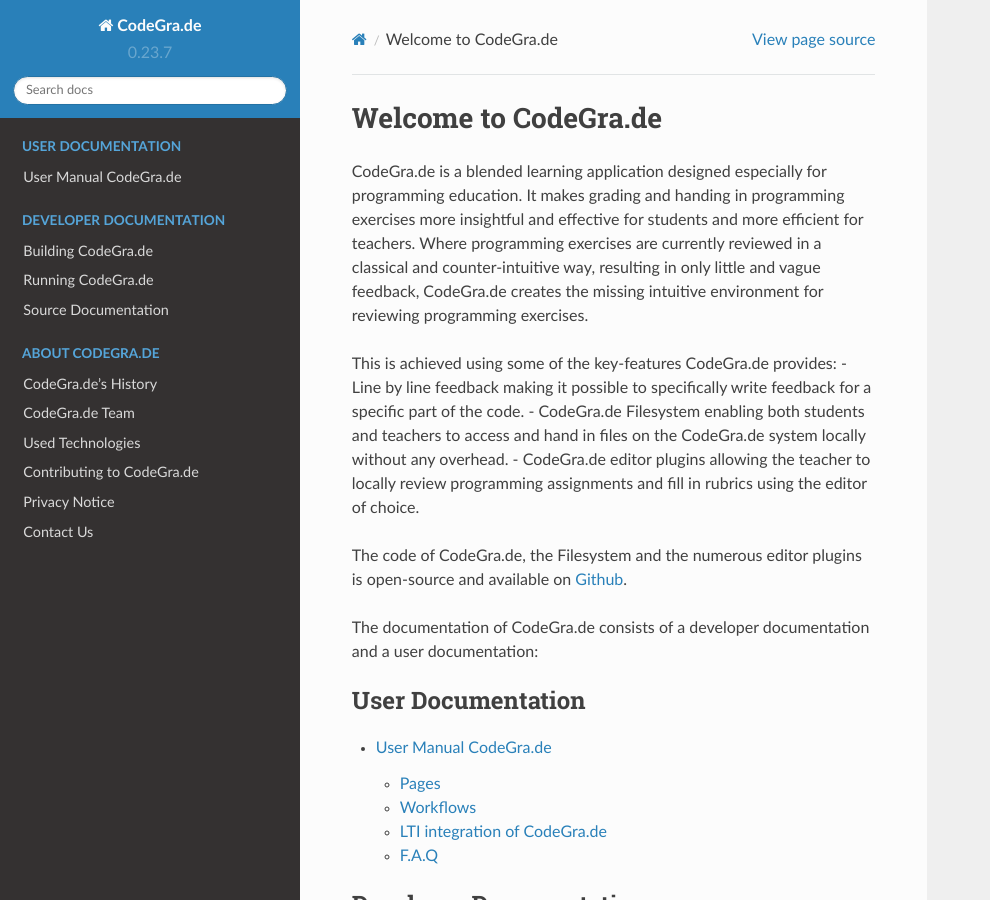
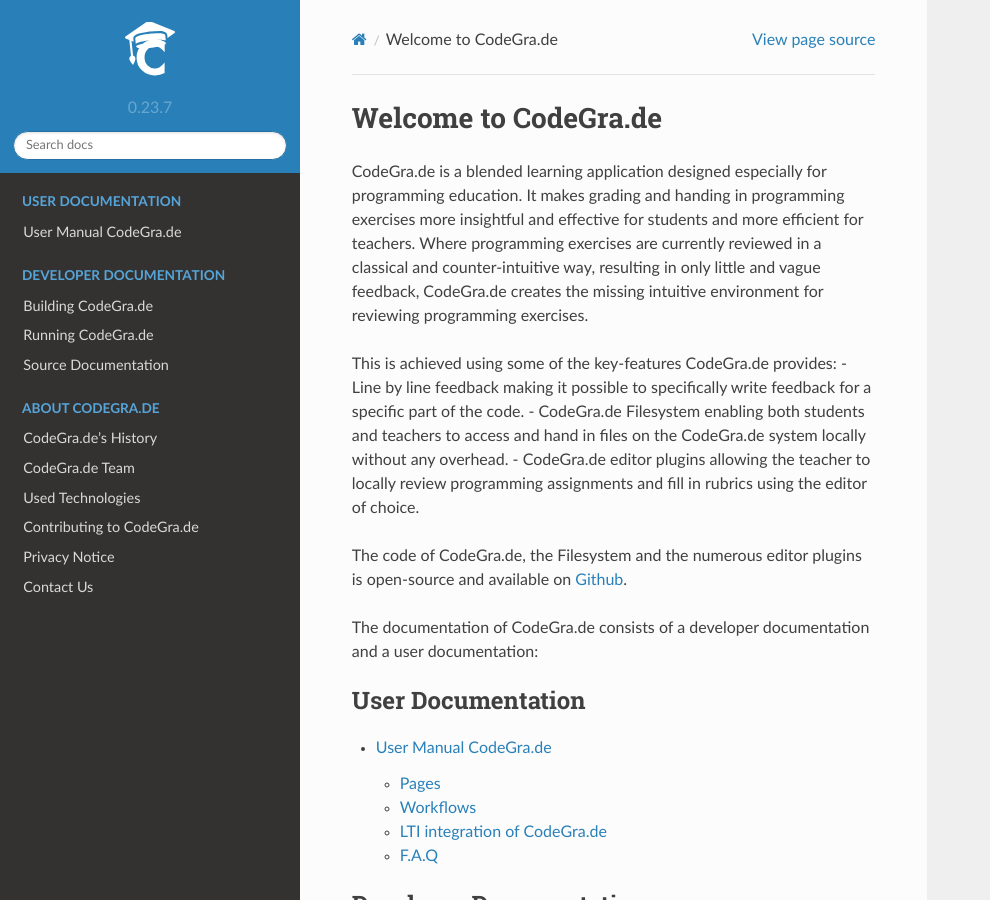
Before and after one commit to agreement/CodeGra.de, a Sphinx documentation site: the page built from docs/index.rst, in a window 1280 px wide and 900 px high. Shown: the whole window, without its empty margins (0-990 px from the left). Built offline with Sphinx 7.4.7 and the Read the Docs theme 2.0.0, drawn with Linux system fonts in a browser that asks for light colours; pages that are not in the unit, such as notebooks, are missing from menus.

Commit message:
Add logo to documentation

```diff
--- a/docs/conf.py
+++ b/docs/conf.py
@@ -77,7 +77,7 @@
 #
 # This is also used if you do content translation via gettext catalogs.
 # Usually you set "language" from the command line for these cases.
-language = None
+language = 'en'
 
 # List of patterns, relative to source directory, that match files and
 # directories to ignore when looking for source files.
@@ -167,3 +167,7 @@
 }
 
 html_favicon = '../static/favicon/favicon.ico'
+html_logo = '../static/img/logo.svg'
+html_theme_options = {
+    'logo_only': True,
+}
```
